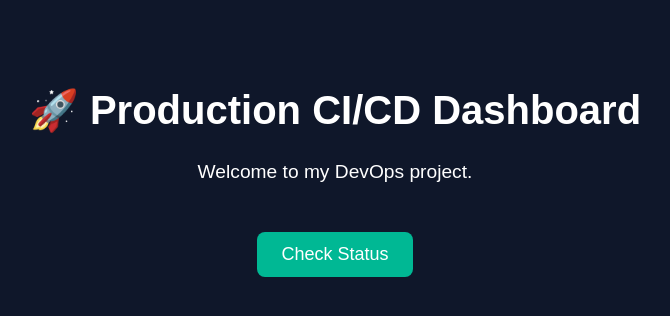
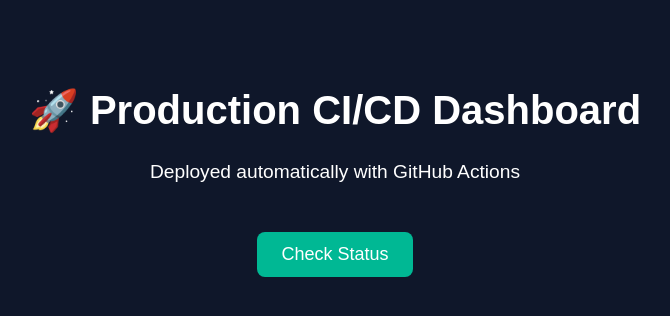
Before and after one commit to vanshikasharma33/production-cicd-pipeline, a website: page app/public/index.html in a window 1280 px wide. Shown: the whole page, without its empty margins (305-975 px from the left). Drawn offline with Linux system fonts and the light colour scheme.

Commit message:
Test automatic deployment

```diff
--- a/app/public/index.html
+++ b/app/public/index.html
@@ -12,7 +12,7 @@
     <div class="container">
         <h1>🚀 Production CI/CD Dashboard</h1>
 
-        <p>Welcome to my DevOps project.</p>
+        <p>Deployed automatically with GitHub Actions</p>
 
         <button>Check Status</button>
     </div>
```
